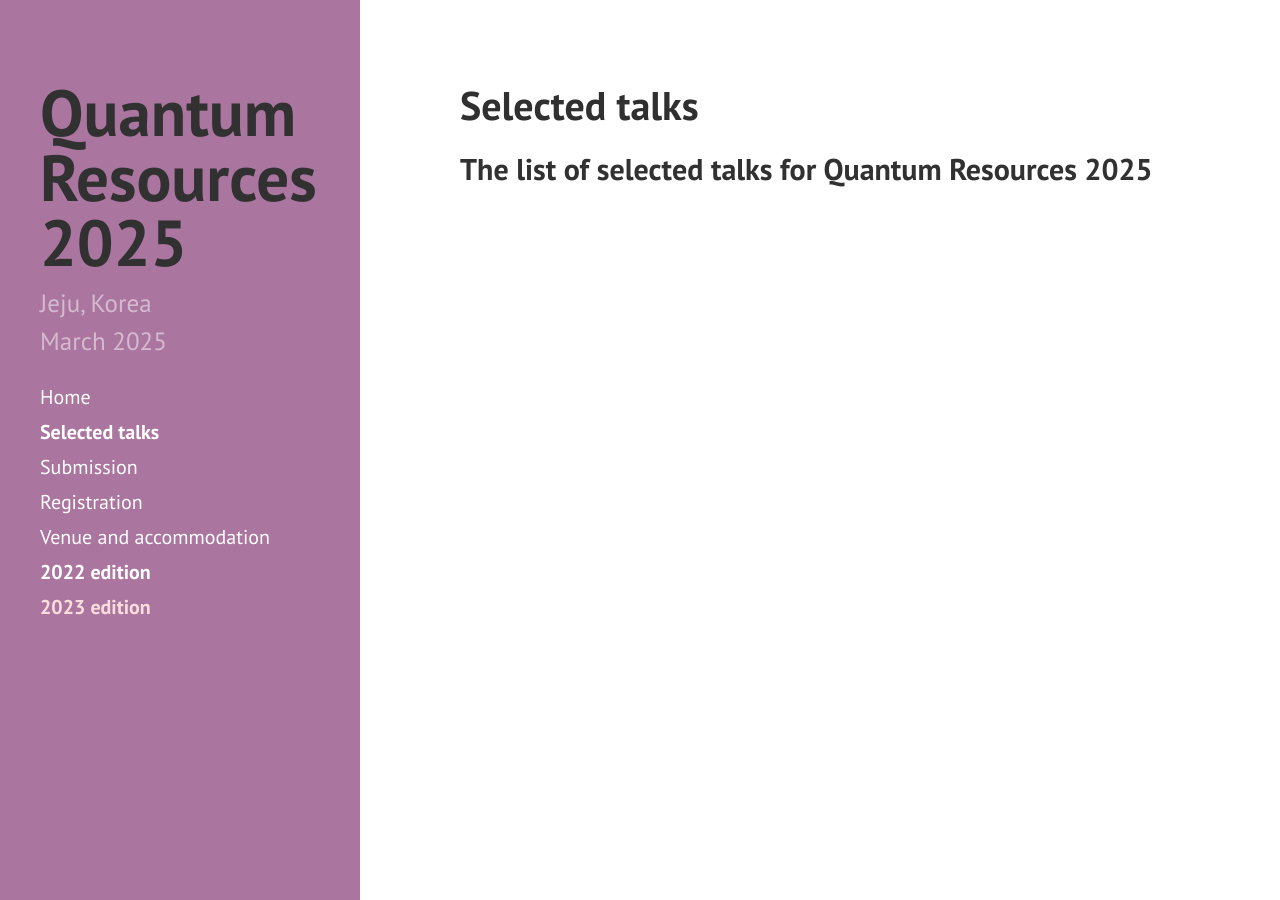
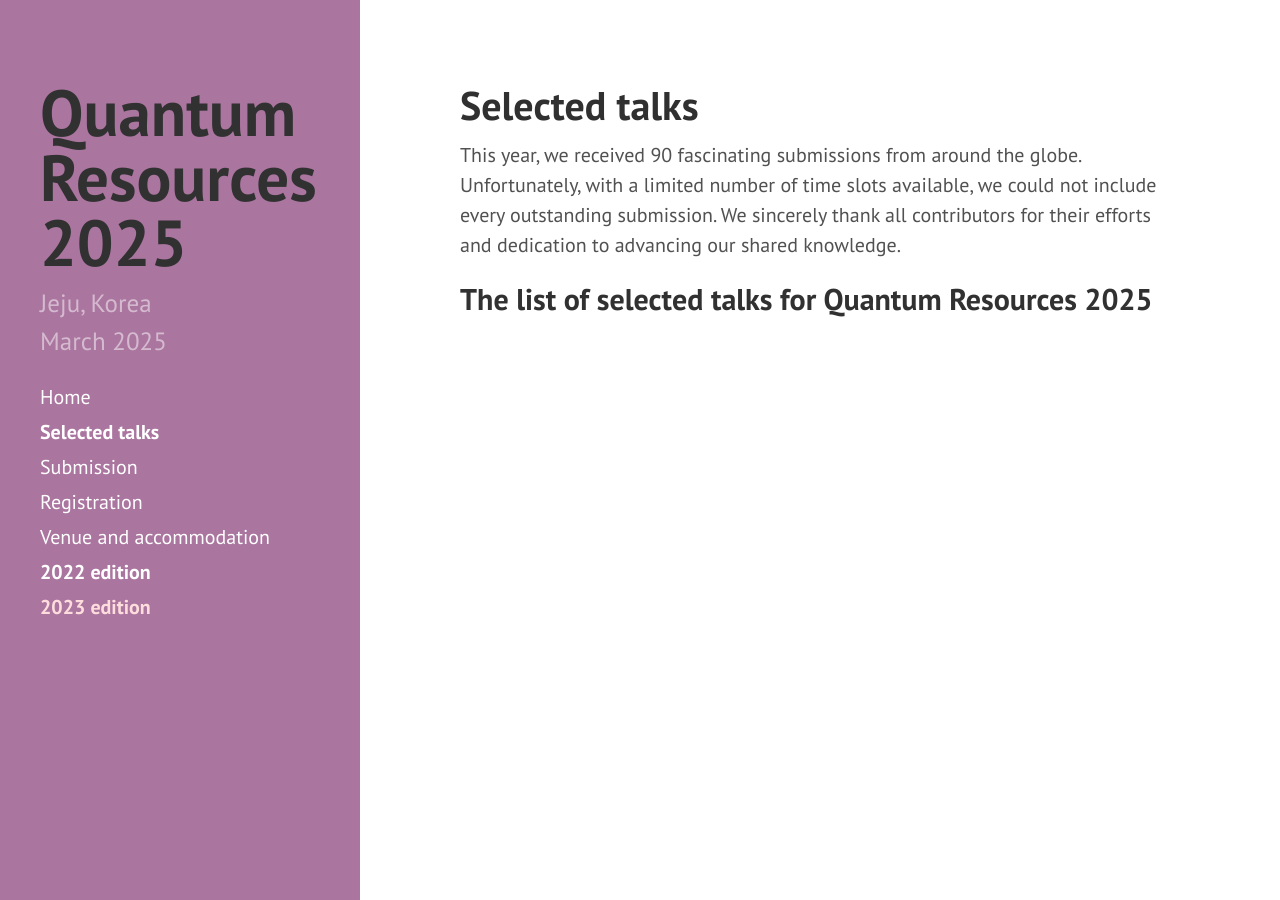
Before and after one commit to yeon-lee/yeon-lee.github.io, a Jekyll site: the page built from selected_talks.md, in a window 1280 px wide. Built offline with Jekyll 4.4.1, drawn with Linux system fonts in a browser that asks for light colours; nearby versions of some CDN libraries.

Commit message:
Update selected_talks.md

```diff
--- a/selected_talks.md
+++ b/selected_talks.md
@@ -4,4 +4,6 @@
 order: 3
 ---
 
+This year, we received 90 fascinating submissions from around the globe. Unfortunately, with a limited number of time slots available, we could not include every outstanding submission. We sincerely thank all contributors for their efforts and dedication to advancing our shared knowledge.
+
 ## The list of selected talks for Quantum Resources 2025
```
